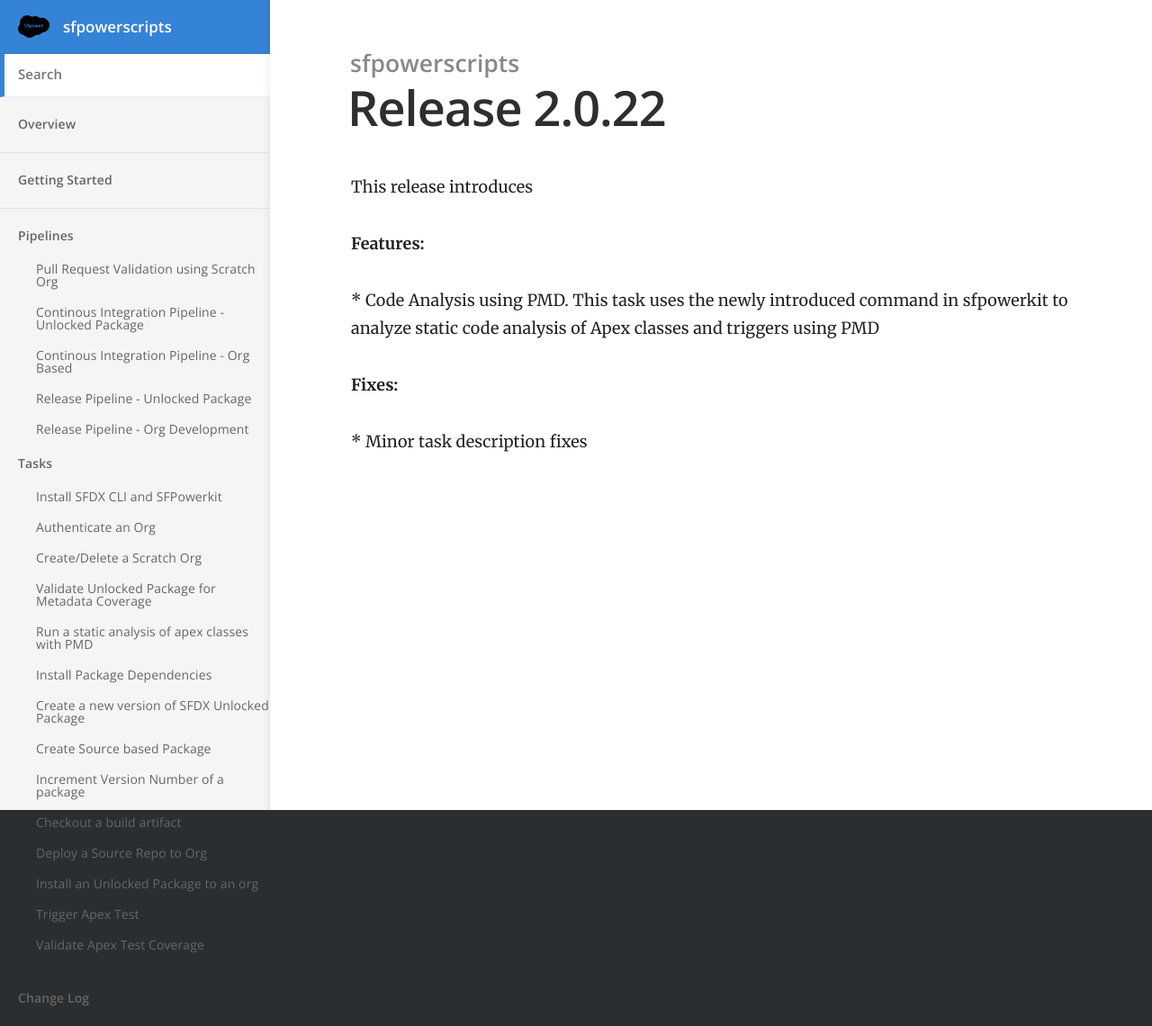
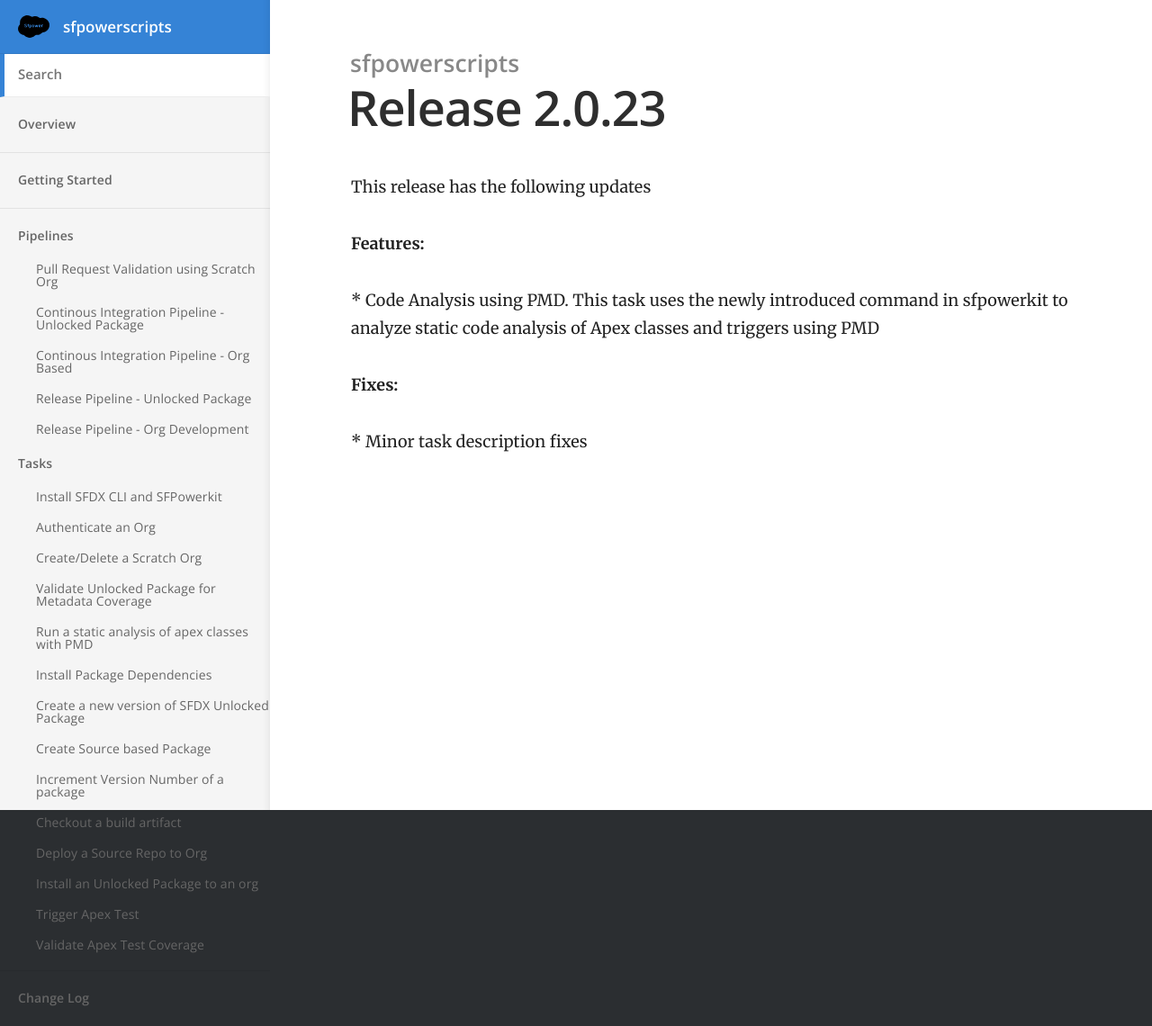
Before and after one commit to nbatterham/sfpowerscripts-doc, a Jekyll site: the page built from _posts/2019-10-16-release-2-0-23.md, in a window 1280 px wide. Shown: the whole page at 90% size. Built offline with Jekyll 4.4.1, drawn with Linux system fonts in a browser that asks for light colours.

Commit message:
Moved '' to '_posts/2019-10-16-release-2-0-23.md _posts/2019-10-16-release-2-0-22.md' via CloudCannon

```diff
--- a/_posts/2019-10-16-release-2-0-22.md
+++ b/_posts/2019-10-16-release-2-0-23.md
@@ -1,9 +1,9 @@
 ---
-title: Release 2.0.22
+title: Release 2.0.23
 type: major
 ---
 
-This release introduces
+This release has the following updates
 
 **Features:**
 
```
